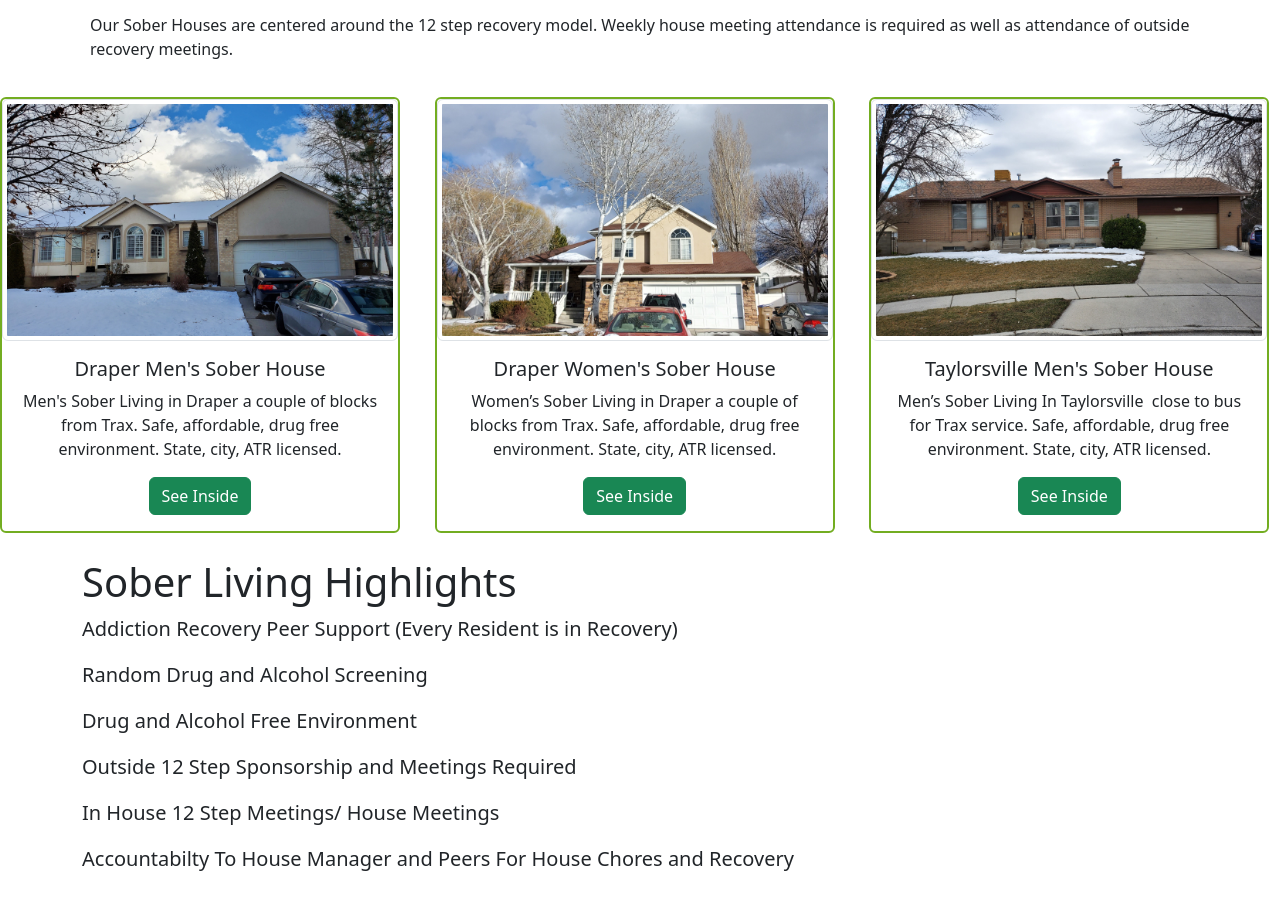
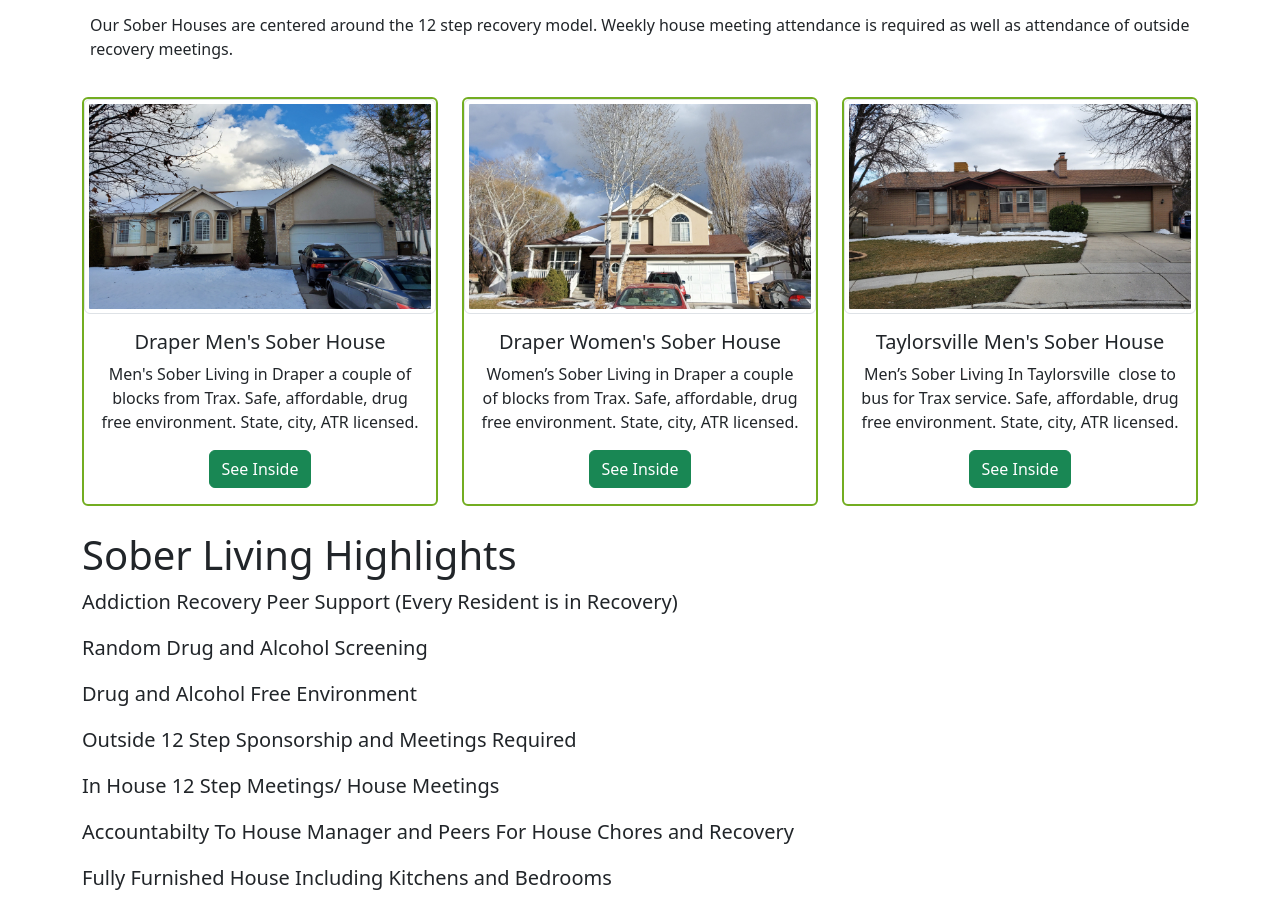
Before and after one commit to phactorh/nlsoberliving, a plain HTML site: page nlsoberliving.com/index.html in a window 1280 px wide. Shown: the part 871-1768 px from the top of the page. Drawn offline with nearby package versions, Linux system fonts and the light colour scheme.

Commit message:
Add files via upload

```diff
--- a/nlsoberliving.com/index.html
+++ b/nlsoberliving.com/index.html
@@ -68,7 +68,7 @@
         We are committed to providing a safe, drug and alcohol free environment for people dealing with addiction to recover. Our sober homes are a place to thrive and bloom in your recovery while transitioning back into mainstream society. Our clients come from every walk of life from business owners to students, we are here to meet you where you are and grow with you.</p>
         <p>Our Sober Houses are centered around the 12 step recovery model. Weekly house meeting attendance is required as well as attendance of outside recovery meetings. </p>
     </div>
-
+    <div class="container" style="text-align: center;">
     <div class="row" style="text-align: center;">
       <div class="col-sm-4">
       <div class="card" style="max-width: 400px;">
@@ -104,7 +104,7 @@
     </div>
     </div>
   </div>
-
+</div>
     <div class="container" style="margin-top: 25px;">
       <h1>Sober Living Highlights</h1>
 
```
